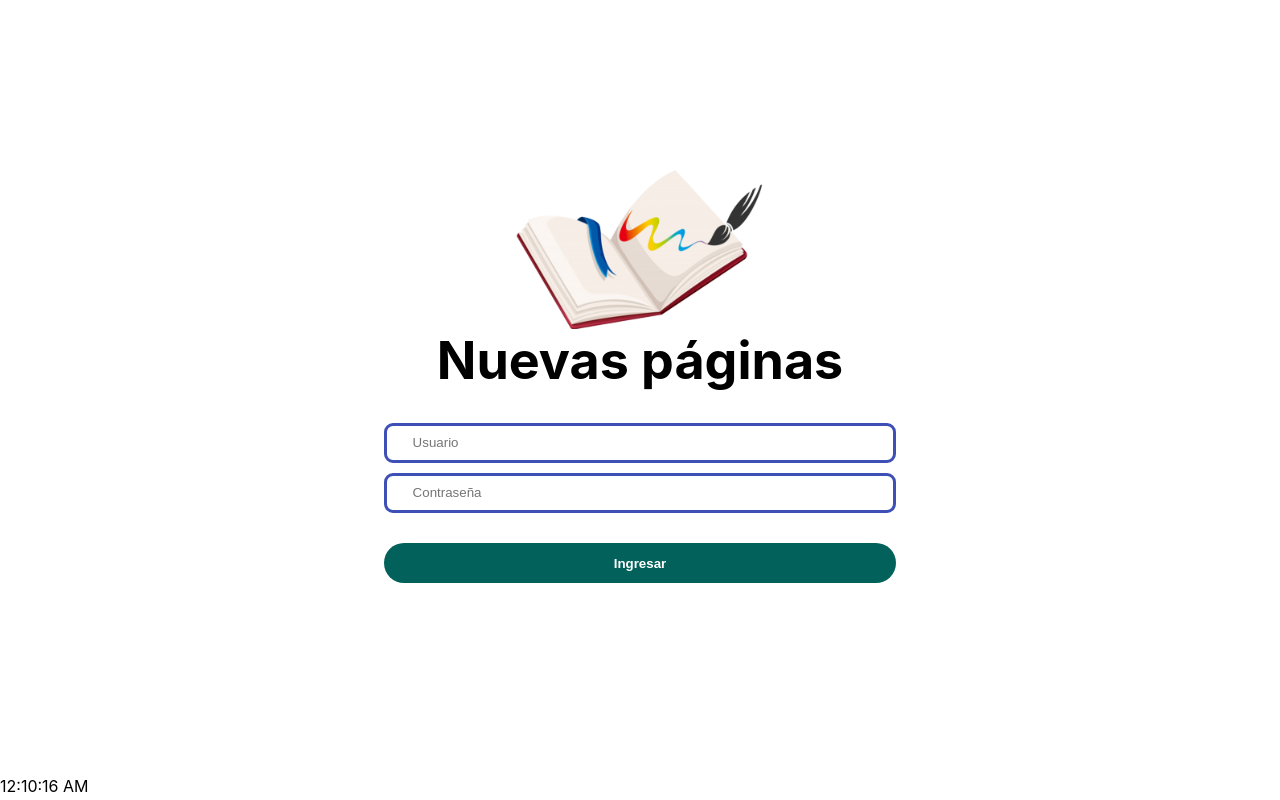
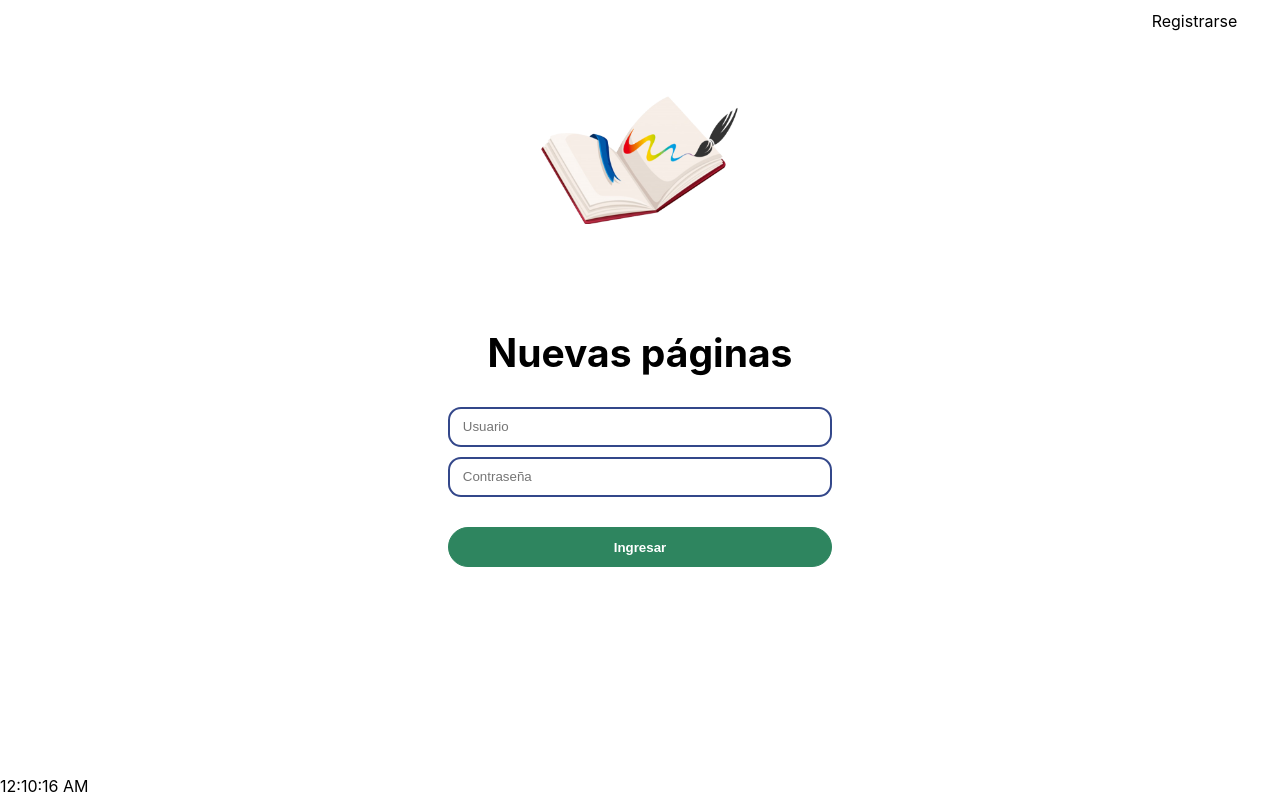
Before and after one commit to argg9822/nuevas_paginas, a React (Create React App) app: page / in a window 1280 px wide. Built offline with nearby package versions, Linux system fonts and the light colour scheme.

Commit message:
Apariencia Login

```diff
--- a/public/index.html
+++ b/public/index.html
@@ -5,10 +5,7 @@
     <link rel="icon" href="%PUBLIC_URL%/logo.png" />
     <meta name="viewport" content="width=device-width, initial-scale=1" />
     <meta name="theme-color" content="#000000" />
-    <meta
-      name="description"
-      content="Web site created using create-react-app"
-    />
+    <meta name="description" content="Web site created using create-react-app"/>
     <link rel="apple-touch-icon" href="%PUBLIC_URL%/logo192.png" />
     <!--
       manifest.json provides metadata used when your web app is installed on a
--- a/src/App.js
+++ b/src/App.js
@@ -2,17 +2,23 @@ import logo from './logo.png';
 import './styles/css-login.css';
 
 function App() {
-
-  let size_logo = 250;
+  let size_logo = 200;
   return (
     <div className="App">
-      <header className="App-header">
-        <img src={logo} alt="logo" width={size_logo}/>
-        <h1 className='color'>Nuevas páginas</h1>
-        <input type = "text" placeholder = "Usuario" className='input-login'></input>
-        <input type = "password" placeholder = "Contraseña" className='input-login'></input>
-        <button type='submit' className='btn-login'>Ingresar</button>
+      <header className='App-header align-right'>
+        <a href='https://gesiapp.com.co/'>Registrarse</a>
       </header>
+      <section className="App-section">
+        <div className='box-logo'>
+          <img src={logo} alt="logo" width={size_logo}/>
+        </div>
+        <div className='flex-column flex-center w-100 box-login'>
+          <h1>Nuevas páginas</h1>
+          <input type = "text" placeholder = "Usuario" className='input-login'></input>
+          <input type = "password" placeholder = "Contraseña" className='input-login'></input>
+          <button type='submit' className='btn-login'>Ingresar</button>
+        </div>
+      </section>
     </div>
   );
 }
--- a/src/styles/css-login.css
+++ b/src/styles/css-login.css
@@ -1,16 +1,71 @@
-*{
+* {
     margin: 0;
     padding: 0;
     box-sizing: border-box;
 }
 
-.color{
+.relative {
+    position: relative;
+}
+
+.v-align-top {
+    position: relative;
+    top: 0;
+}
+
+.h-100 {
+    height: 100%;
+}
+
+.w-100 {
+    width: 100%;
+}
+
+.align-left {
+    display: flex;
+    justify-content: left;
+}
+
+.align-right {
+    display: flex;
+    justify-content: right;
+}
+
+.flex-column {
+    display: flex;
+    flex-direction: column;
+}
+
+.flex-center {
+    display: flex;
+    flex-direction: column;
+    align-items: center;
+    justify-content: center;
+}
+
+a {
+    text-decoration: none;
+    margin: 0.5% 1% 0 0;
+    padding: 5px 30px;
+    transition: all ease-in-out 0.3s;
+    border-radius: 8px;
+    height: 35px;
     color: #000;
 }
 
-.App-header {
+a:hover {
+    background-color: #000;
+    color: #fff;
+}
+
+.color {
+    color: #000;
+}
+
+.App-section {
     background-color: #ffffff;
-    min-height: 97vh;
+    min-height: 90vh;
+    position: relative;
     display: flex;
     flex-direction: column;
     align-items: center;
@@ -19,93 +74,56 @@
     color: white;
 }
 
-h1{
-    margin-bottom: 2%;
+.App-header {
+    min-height: 7vh;
 }
 
-.input-login{
-    width: 40%;
+.box-logo {
+    position: absolute;
+    top: 0;
+    margin-top: 3%;
+}
+
+h1 {
+    margin: 2% 0;
+    color: #000000;
+}
+
+.box-login {
+    margin-top: 5%;
+}
+
+.input-login {
+    width: 30%;
     height: 3em;
-    border: 3px solid rgb(62, 80, 182);
-    transition: all ease-in 0.3s;
-    border-radius: 9px;
-    padding-left: 2%;
+    border: 2px solid rgba(0, 25, 109, 0.801);
+    transition: all ease-in 0.2s;
+    border-radius: 13px;
+    padding-left: 1%;
     margin: 5px 0;
 }
 
-.input-login:focus{
+.input-login:focus {
     outline: none;
-    border-color: rgb(29, 90, 0);
-    padding-left: 3%;
+    border-color: rgba(0, 102, 109, 0.801);
+    padding-left: 1.3%;
 }
 
-.btn-login{
+.btn-login {
     height: 40px;
-    width: 40%;
+    width: 30%;
     margin: 2%;
-    background-color: rgba(0, 97, 90, 0.993);
+    background-color: rgb(46, 133, 95);
     font-weight: bold;
-    border: none;
+    border: 1px solid rgb(46, 133, 95);
     border-radius: 50px;
     cursor: pointer;
-    color: rgba(255, 255, 255, 1);
-    transition: all ease-in 0.1s;
+    color: rgb(255, 255, 255);
+    transition: all ease-in 0.2s;
 }
 
-.btn-login:hover{
-    background-color: rgb(0, 95, 90);
-    color: rgb(255, 255, 255);
-    border-top: 4px solid rgba(0, 75, 70);
-    border-left: 4px solid rgb(0, 75, 70);
+.btn-login:hover {
+    background-color: rgb(16, 95, 61);
+    border: 2px solid rgb(3, 59, 35);
     font-weight: bold;
 }
-
-h6{
-    color: rgb(141, 10, 10);
-    border: 1px solid rgb(141, 10, 10);
-    padding: 1%;
-    text-align: center;
-    border-radius: 3px;
-}
-
-.bg-image,
-.container-login {
-    margin-top: 80px;
-    height: 100%;
-}
-
-.bg-image{
-    background-image: url("https://wallpaperaccess.com/full/2877777.jpg");
-    filter: blur(8px);
-    background-position: center;
-    background-repeat: no-repeat;
-    background-size: cover;
-    position: relative;
-    z-index: -2;
-}
-
-.container-login{
-    position: absolute;
-    padding: 0 20% 10% 0;
-    display: flex;
-    align-items: center;
-    justify-content: flex-end;
-    z-index: 2;
-    width: 100%;
-    top: 0;
-}
-
-.div-formulario-login{
-    width: 40%;
-    max-height: 62vh;
-    display: block;
-    margin-top: 5%;
-    padding: 3% 5% 5% 5%;
-    border-radius: 10px;
-    box-shadow: 0 0 10px 3px #000000;
-    background-color: rgba(255, 255, 255, 1);
-}
-
-hr{
-    width: 96%;
-}
```
Also changed, not shown: src/index.js (line endings or trailing spaces).
